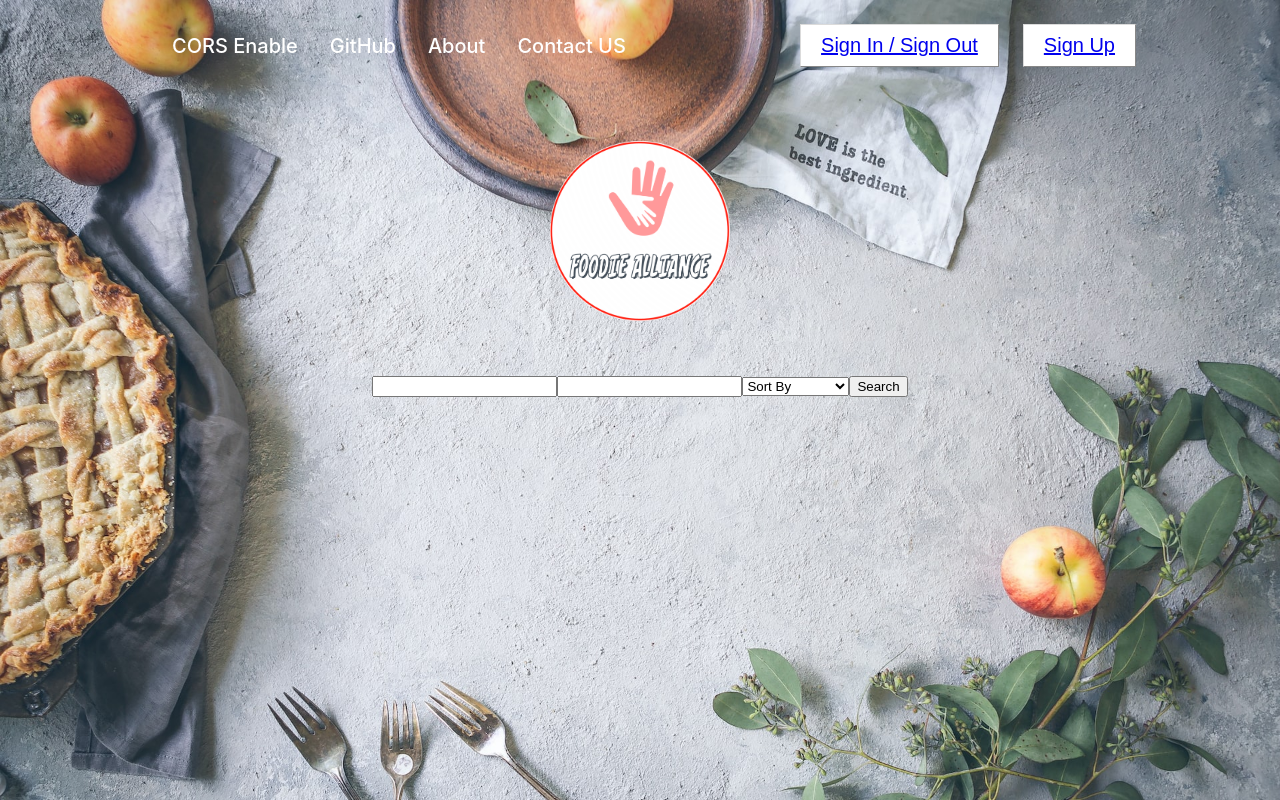
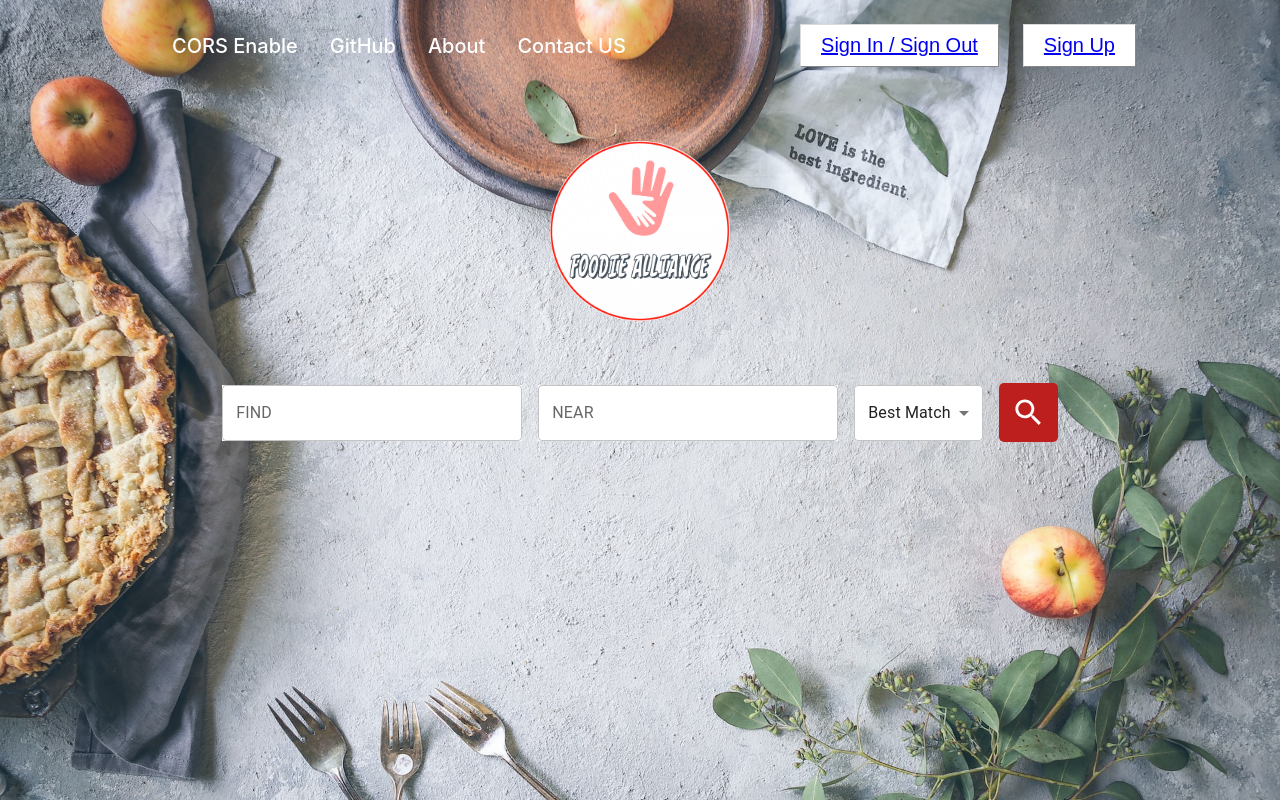
Before and after one commit to zbl14/capstone-planning-log-and-proposal, a React (Create React App) app: page / in a window 1280 px wide. Built offline with nearby package versions, Linux system fonts and the light colour scheme; no server answers.

Commit message:
Styling with SearchIcon, TextField, Select and Stack

```diff
--- a/src/components/landingPage/searchBar/SearchBar.js
+++ b/src/components/landingPage/searchBar/SearchBar.js
@@ -1,5 +1,7 @@
 import React, { useState } from "react";
 import PropTypes from "prop-types";
+import SearchIcon from "@mui/icons-material/Search";
+import { TextField, Select, MenuItem, Stack } from "@mui/material";
 
 const SearchBar = (props) => {
   const [term, setTerm] = useState(props.term || "");
@@ -13,37 +15,63 @@ const SearchBar = (props) => {
   return (
     <React.Fragment>
       <form onSubmit={submit}>
-        <input
+        <Stack direction="row" alignItems="center">
+          <TextField
             type="text"
             name="term"
             onChange={(event) => {
               setTerm(event.target.value);
             }}
             value={term}
+            label="FIND"
+            sx={{
+              backgroundColor: "white",
+              minWidth: "300px",
+              margin: "0.5rem",
+            }}
           />
-        <input
+          <TextField
             type="text"
             name="location"
             onChange={(event) => {
               setLocation(event.target.value);
             }}
             value={location}
+            label="NEAR"
+            sx={{
+              backgroundColor: "white",
+              minWidth: "300px",
+              margin: "0.5rem",
+            }}
           />
-        <select
+          <Select
             name="sortBy"
             onChange={(event) => {
               setSortBy(event.target.value);
             }}
+            sx={{ backgroundColor: "white", margin: "0.5rem" }}
             defaultValue="best_match"
           >
-          <option value="best_match" disabled>
+            <MenuItem value="best_match" disabled>
               Sort By
-          </option>
-          <option value="best_match">Best Match</option>
-          <option value="rating">Highest Rated</option>
-          <option value="review_count">Most Reviewd</option>
-        </select>
-        <button onClick={submit}>Search</button>
+            </MenuItem>
+            <MenuItem value="best_match">Best Match</MenuItem>
+            <MenuItem value="rating">Highest Rated</MenuItem>
+            <MenuItem value="review_count">Most Reviewd</MenuItem>
+          </Select>
+          <SearchIcon
+            onClick={submit}
+            fontSize="large"
+            style={{
+              color: "white",
+              backgroundColor: "#bd1f1f",
+              cursor: "pointer",
+              padding: "0.75rem",
+              borderRadius: "5px",
+              margin: "0.5rem",
+            }}
+          />
+        </Stack>
       </form>
     </React.Fragment>
   );
```
Lines whose indentation alone changed are shown as unchanged.
